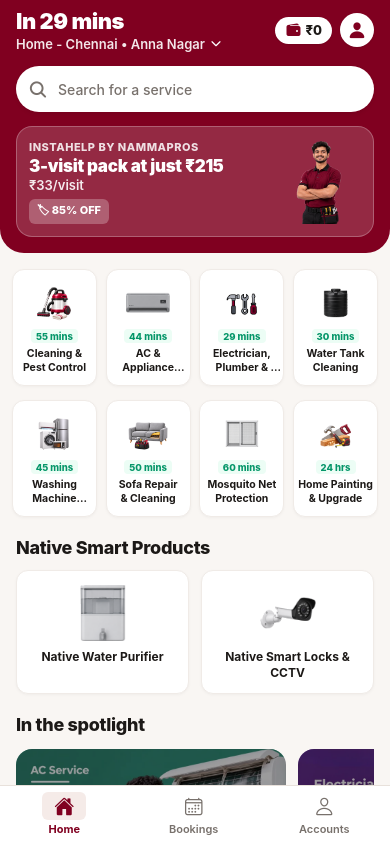
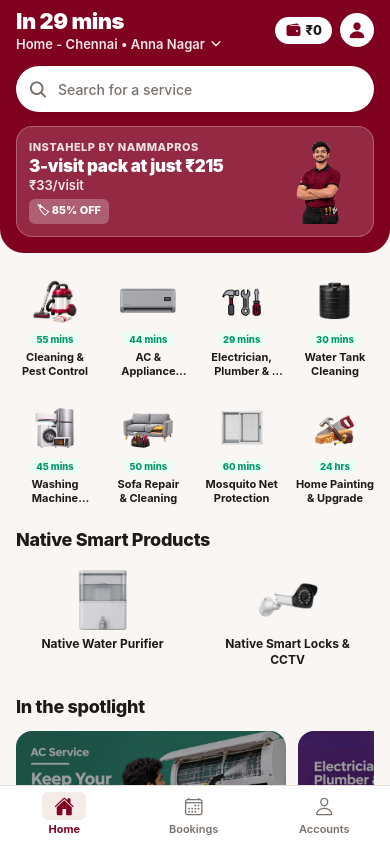
Before and after one commit to nammapros/NMmobile, a React Native app in the folder customer/: screen / in a window 390 px wide. Built offline with nearby package versions, Linux system fonts and the light colour scheme; no server answers.

Commit message:
Render category icons directly without boxes or dev boxes on home page

```diff
--- a/customer/src/screens/HomeScreen.tsx
+++ b/customer/src/screens/HomeScreen.tsx
@@ -306,7 +306,7 @@ export function HomeScreen() {
       )}
 
       {/* ========================================================
-          2. 4-COLUMN CATEGORY GRID (EXACTLY MATCHING IMAGE 1)
+          2. 4-COLUMN CATEGORY GRID (DIRECT ICONS WITHOUT ANY BOX)
           ======================================================== */}
       <View style={styles.categoryGridSection}>
         <View style={styles.categoryGrid4Col}>
@@ -321,14 +321,12 @@ export function HomeScreen() {
               accessibilityRole="button"
               accessibilityLabel={cat.title.replace("\n", " ")}
             >
-              <View style={styles.categoryIconWrap}>
               <Image
                 source={cat.icon}
                 style={styles.categoryIconImg}
                 resizeMode="contain"
                 fadeDuration={0}
               />
-              </View>
 
               {Boolean(cat.timeBadge) && (
                 <View style={styles.timeBadgePill}>
@@ -345,7 +343,7 @@ export function HomeScreen() {
       </View>
 
       {/* ========================================================
-          3. NATIVE SMART PRODUCTS SECTION (MATCHING IMAGE 1)
+          3. NATIVE SMART PRODUCTS SECTION (DIRECT ICONS WITHOUT BOX)
           ======================================================== */}
       <View style={styles.sectionWrap}>
         <Text style={styles.sectionHeading}>Native Smart Products</Text>
@@ -356,14 +354,12 @@ export function HomeScreen() {
             accessibilityRole="button"
             accessibilityLabel="Native Water Purifier"
           >
-            <View style={styles.smartProductImageWrap}>
             <Image
               source={HomeIconAssets["water-purifier"]}
               style={styles.smartProductImg}
               resizeMode="contain"
               fadeDuration={0}
             />
-            </View>
             <Text style={styles.smartProductTitle}>Native Water Purifier</Text>
           </Pressable>
 
@@ -373,14 +369,12 @@ export function HomeScreen() {
             accessibilityRole="button"
             accessibilityLabel="Native Smart Locks"
           >
-            <View style={styles.smartProductImageWrap}>
             <Image
               source={HomeIconAssets.cctv}
               style={styles.smartProductImg}
               resizeMode="contain"
               fadeDuration={0}
             />
-            </View>
             <Text style={styles.smartProductTitle}>Native Smart Locks &amp; CCTV</Text>
           </Pressable>
         </View>
@@ -755,37 +749,24 @@ const styles = StyleSheet.create({
     rowGap: 14,
   },
   categoryCard4Col: {
-    width: "23.2%",
-    backgroundColor: colors.surface,
-    borderRadius: radii.lg,
-    paddingVertical: 10,
-    paddingHorizontal: 3,
+    width: "23.5%",
+    backgroundColor: "transparent",
+    paddingVertical: 4,
+    paddingHorizontal: 2,
     alignItems: "center",
-    borderWidth: 1,
-    borderColor: "#F0EBE7",
-    shadowColor: "#000",
-    shadowOffset: { width: 0, height: 1 },
-    shadowOpacity: 0.04,
-    shadowRadius: 3,
-    elevation: 1,
+    borderWidth: 0,
   },
   categoryCard4ColPressed: {
-    backgroundColor: "#FAF7F5",
-    transform: [{ scale: 0.96 }],
-  },
-  categoryIconWrap: {
-    width: 46,
-    height: 46,
-    alignItems: "center",
-    justifyContent: "center",
+    opacity: 0.65,
+    transform: [{ scale: 0.95 }],
   },
   categoryIconImg: {
-    width: 44,
-    height: 44,
+    width: 56,
+    height: 56,
   },
   timeBadgePill: {
     backgroundColor: "#ECFDF5",
-    paddingHorizontal: 5,
+    paddingHorizontal: 6,
     paddingVertical: 1.5,
     borderRadius: 4,
     marginTop: 3,
@@ -796,7 +777,7 @@ const styles = StyleSheet.create({
     color: "#059669",
   },
   categoryCardLabel: {
-    fontSize: 10.5,
+    fontSize: 11,
     fontWeight: "700",
     color: colors.ink,
     textAlign: "center",
@@ -825,28 +806,15 @@ const styles = StyleSheet.create({
   },
   smartProductCard: {
     flex: 1,
-    backgroundColor: colors.surface,
-    borderRadius: radii.lg,
-    padding: spacing.md,
+    backgroundColor: "transparent",
+    padding: spacing.sm,
     alignItems: "center",
-    borderWidth: 1,
-    borderColor: "#F0EBE7",
-    shadowColor: "#000",
-    shadowOffset: { width: 0, height: 1 },
-    shadowOpacity: 0.04,
-    shadowRadius: 3,
-    elevation: 1,
+    borderWidth: 0,
   },
-  smartProductImageWrap: {
+  smartProductImg: {
     width: 60,
     height: 60,
-    alignItems: "center",
-    justifyContent: "center",
     marginBottom: 6,
-  },
-  smartProductImg: {
-    width: 56,
-    height: 56,
   },
   smartProductTitle: {
     fontSize: 12,
@@ -919,21 +887,14 @@ const styles = StyleSheet.create({
     rowGap: 14,
   },
   noteworthyCard: {
-    width: "23.2%",
-    backgroundColor: colors.surface,
-    borderRadius: radii.lg,
-    padding: 6,
+    width: "23.5%",
+    backgroundColor: "transparent",
+    padding: 2,
     alignItems: "center",
-    borderWidth: 1,
-    borderColor: "#F0EBE7",
-    shadowColor: "#000",
-    shadowOffset: { width: 0, height: 1 },
-    shadowOpacity: 0.04,
-    shadowRadius: 3,
-    elevation: 1,
+    borderWidth: 0,
   },
   noteworthyCardPressed: {
-    backgroundColor: "#FAF7F5",
+    opacity: 0.65,
     transform: [{ scale: 0.96 }],
   },
   noteworthyImageWrap: {
```
Lines whose indentation alone changed are shown as unchanged.
